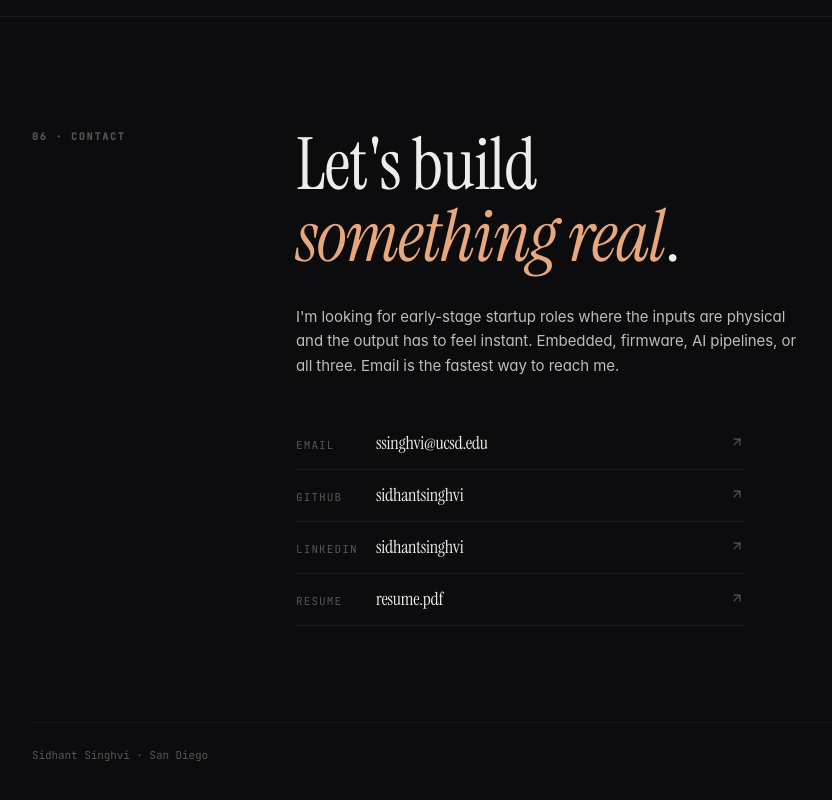
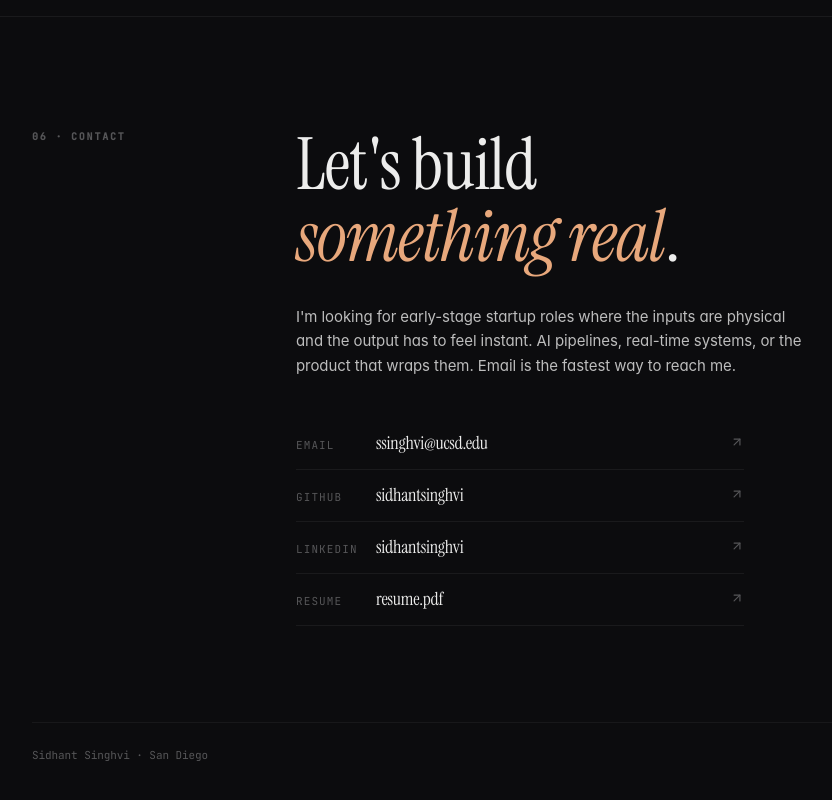
Before and after one commit to sidhantsinghvi/portfolio, a Next.js app: page / in a window 1280 px wide. Shown: the part 6906-7706 px from the top of the page, without its empty margins (96-928 px from the left). Built offline with nearby package versions, Linux system fonts and the light colour scheme.

Commit message:
Update contact copy to lead with AI/product

```diff
--- a/components/Contact.tsx
+++ b/components/Contact.tsx
@@ -22,7 +22,7 @@ export default function Contact() {
 
             <p className="text-[15px] text-[#bdbdbd] leading-relaxed max-w-lg mb-10">
               I'm looking for early-stage startup roles where the inputs are physical and the
-              output has to feel instant. Embedded, firmware, AI pipelines, or all three.
+              output has to feel instant. AI pipelines, real-time systems, or the product that wraps them.
               Email is the fastest way to reach me.
             </p>
 
```
